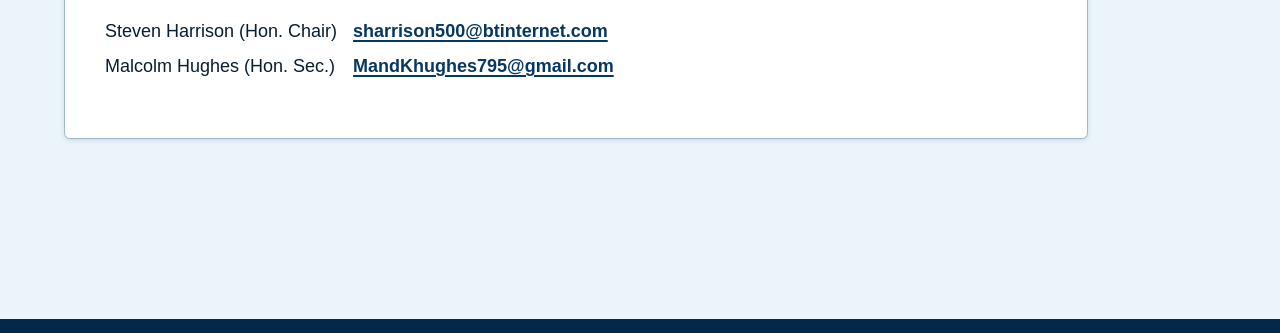
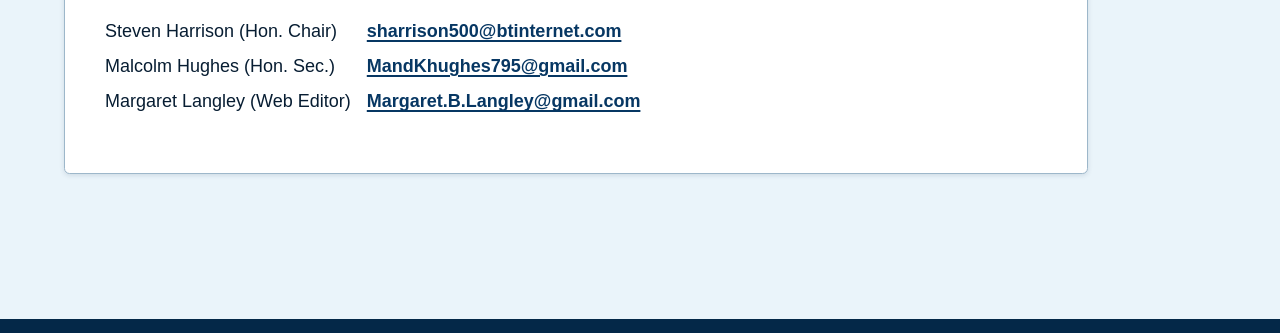
Before and after one commit to MargaretLangley/phil, a plain HTML site: page contact.html in a window 1280 px wide. Shown: the part 340-673 px from the top of the page. Drawn offline with Linux system fonts and the light colour scheme.

Commit message:
Update programme heading and web editor contact

```diff
--- a/contact.html
+++ b/contact.html
@@ -38,6 +38,8 @@
         <dd><a href="mailto:sharrison500@btinternet.com">sharrison500@btinternet.com</a></dd>
         <dt>Malcolm Hughes (Hon. Sec.)</dt>
         <dd><a href="mailto:MandKhughes795@gmail.com">MandKhughes795@gmail.com</a></dd>
+        <dt>Margaret Langley (Web Editor)</dt>
+        <dd><a href="mailto:Margaret.B.Langley@gmail.com">Margaret.B.Langley@gmail.com</a></dd>
       </dl>
     </article>
   </main>
```
Also changed, not shown: programme.html (+1 -1 lines).
